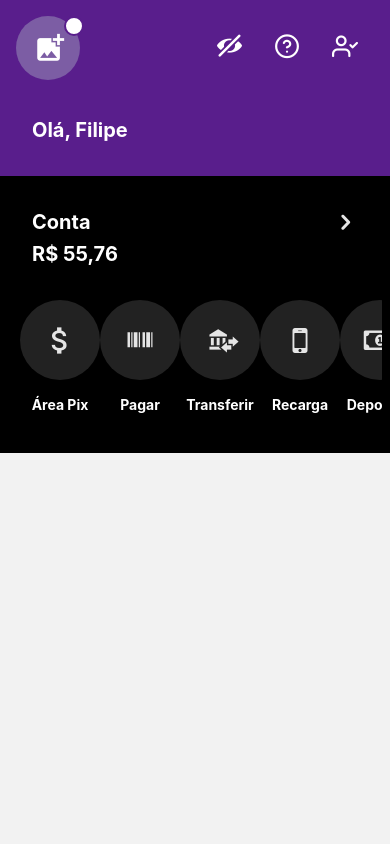
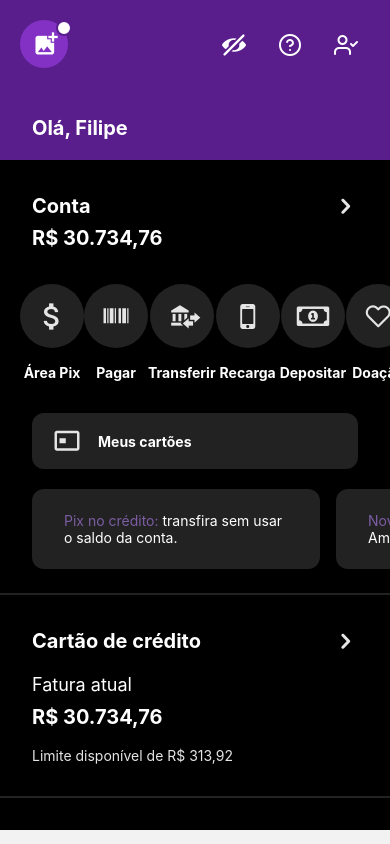
Before and after one commit to filipe-siqueira-oliveira/Nubank-Clone, a React Native app: screen /Home in a window 390 px wide. Built offline with nearby package versions, Linux system fonts and the light colour scheme.

Commit message:
feat: add creditcard section

```diff
--- /dev/null
+++ b/components/CardsList.js
@@ -0,0 +1,35 @@
+import { View, Text, ScrollView } from "react-native";
+import React from "react";
+
+const CardsList = () => {
+  return (
+    <ScrollView horizontal className="pb-2">
+      <View className="h-2 w-8" />
+      <View className="w-72 h-20 bg-nuGray mr-4 rounded-xl flex-row items-center px-8 space-x-4 mt-5 ">
+        <Text className="text-md text-nuText">
+          Pix no crédito:{" "}
+          <Text className="text-md text-[#FFF]">
+            transfira sem usar o saldo da conta.
+          </Text>
+        </Text>
+      </View>
+      <View className="w-72 h-20 bg-nuGray mr-4 rounded-xl flex-row items-center px-8 space-x-4 mt-5 ">
+        <Text className="text-md text-nuText ">
+          Novidade!{" "}
+          <Text className="text-md text-[#FFF]">Ganhe cashback na Amazon.</Text>
+        </Text>
+      </View>
+      <View className="w-72 h-20 bg-nuGray mr-4 rounded-xl flex-row items-center px-8 space-x-4 mt-5 ">
+        <Text className="text-md text-nuText">
+          Convide amigos para o Nubank{" "}
+          <Text className="text-md text-[#FFF]">
+            e desbloqueie brasões incríveis.
+          </Text>
+        </Text>
+      </View>
+      <View className="h-2 w-4" />
+    </ScrollView>
+  );
+};
+
+export default CardsList;
--- a/components/FuntionalitiesList.js
+++ b/components/FuntionalitiesList.js
@@ -10,21 +10,22 @@ import { AntDesign } from "@expo/vector-icons";
 
 const FuntionalitiesList = () => {
   return (
-    <ScrollView horizontal className="px-3 mt-8 space-x-3 pb-2 mx-2">
+    <ScrollView horizontal className="px-3 mt-8 space-x-3 pb-2">
+      <View className="h-2 w-2" />
       <View className="space-y-4 items-center justify-center">
-        <TouchableOpacity className="h-20 w-20 bg-nuGray rounded-full items-center justify-center">
+        <TouchableOpacity className="h-16 w-16 bg-nuGray rounded-full items-center justify-center">
           <MaterialIcons name="attach-money" size={35} color="#e5e5e5" />
         </TouchableOpacity>
         <Text className="text-[#FFF] text-md font-bold">Área Pix</Text>
       </View>
       <View className="space-y-4 items-center justify-center">
-        <TouchableOpacity className="h-20 w-20 bg-nuGray rounded-full items-center justify-center">
+        <TouchableOpacity className="h-16 w-16 bg-nuGray rounded-full items-center justify-center">
           <MaterialCommunityIcons name="barcode" size={30} color="#e5e5e5" />
         </TouchableOpacity>
         <Text className="text-[#FFF] text-md font-bold">Pagar</Text>
       </View>
       <View className="space-y-4 items-center justify-center">
-        <TouchableOpacity className="h-20 w-20 bg-nuGray rounded-full items-center justify-center pl-2">
+        <TouchableOpacity className="h-16 w-16 bg-nuGray rounded-full items-center justify-center pl-2">
           <MaterialCommunityIcons
             name="bank-transfer"
             size={35}
@@ -34,30 +35,30 @@ const FuntionalitiesList = () => {
         <Text className="text-[#FFF] text-md font-bold">Transferir</Text>
       </View>
       <View className="space-y-4 items-center justify-center">
-        <TouchableOpacity className="h-20 w-20 bg-nuGray rounded-full items-center justify-center">
+        <TouchableOpacity className="h-16 w-16 bg-nuGray rounded-full items-center justify-center">
           <FontAwesome name="mobile-phone" size={35} color="#e5e5e5" />
         </TouchableOpacity>
         <Text className="text-[#FFF] text-md font-bold">Recarga</Text>
       </View>
       <View className="space-y-4 items-center justify-center">
-        <TouchableOpacity className="h-20 w-20 bg-nuGray rounded-full items-center justify-center">
+        <TouchableOpacity className="h-16 w-16 bg-nuGray rounded-full items-center justify-center">
           <FontAwesome5 name="money-bill-alt" size={26} color="#e5e5e5" />
         </TouchableOpacity>
         <Text className="text-[#FFF] text-md font-bold">Depositar</Text>
       </View>
       <View className="space-y-4 items-center justify-center">
-        <TouchableOpacity className="h-20 w-20 bg-nuGray rounded-full items-center justify-center">
+        <TouchableOpacity className="h-16 w-16 bg-nuGray rounded-full items-center justify-center">
           <Feather name="heart" size={26} color="#e5e5e5" />
         </TouchableOpacity>
         <Text className="text-[#FFF] text-md font-bold">Doação</Text>
       </View>
       <View className="space-y-4 items-center justify-center">
-        <TouchableOpacity className="h-20 w-20 bg-nuGray rounded-full items-center justify-center">
+        <TouchableOpacity className="h-16 w-16 bg-nuGray rounded-full items-center justify-center">
           <AntDesign name="barschart" size={30} color="#e5e5e5" />
         </TouchableOpacity>
         <Text className="text-[#FFF] text-md font-bold">Investir</Text>
       </View>
-      <View className="w-1 h-4 bg-[#000]" />
+      <View className="w-8 h-4 bg-[#000]" />
     </ScrollView>
   );
 };
--- a/screens/HomeScreen.js
+++ b/screens/HomeScreen.js
@@ -10,29 +10,31 @@ import React from "react";
 import { MaterialIcons } from "@expo/vector-icons";
 import { Entypo } from "@expo/vector-icons";
 import { Feather } from "@expo/vector-icons";
+import { MaterialCommunityIcons } from "@expo/vector-icons";
 
 import FuntionalitiesList from "../components/FuntionalitiesList";
+import CardsList from "../components/CardsList";
 
 const HomeScreen = () => {
   return (
     <SafeAreaView>
       <ScrollView>
         {/* Header */}
-        <View className="bg-nuBg w-full h-44">
-          <View className="h-5 w-5 bg-[#FFF] rounded-full absolute top-4 left-16 z-50 border-2 border-nuBg" />
-          <TouchableOpacity className="h-16 w-16 bg-nuText rounded-full justify-center items-center absolute left-4 top-4 pl-1">
-            <MaterialIcons name="add-photo-alternate" size={34} color="white" />
+        <View className="bg-nuBg w-full h-40">
+          <View className="h-4 w-4 bg-[#FFF] rounded-full absolute top-5 left-14 z-50 border-2 border-nuBg" />
+          <TouchableOpacity className="h-12 w-12 bg-[#8331c4] rounded-full justify-center items-center absolute left-5 top-5 pl-1">
+            <MaterialIcons name="add-photo-alternate" size={28} color="white" />
           </TouchableOpacity>
           <View className="flex-row items-center justify-end mt-8 mx-8">
             <View className="flex-row space-x-8">
               <TouchableOpacity>
-                <Entypo name="eye-with-line" size={25} color="white" />
+                <Entypo name="eye-with-line" size={24} color="white" />
               </TouchableOpacity>
               <TouchableOpacity>
-                <Feather name="help-circle" size={26} color="white" />
+                <Feather name="help-circle" size={24} color="white" />
               </TouchableOpacity>
               <TouchableOpacity>
-                <Feather name="user-check" size={26} color="white" />
+                <Feather name="user-check" size={24} color="white" />
               </TouchableOpacity>
             </View>
           </View>
@@ -43,18 +45,57 @@ const HomeScreen = () => {
 
         {/* Body */}
         <View className="w-full h-auto bg-[#000] py-8">
-          <View className="flex-row justify-between mx-8">
+          <TouchableOpacity className="flex-row justify-between mx-8">
             <View className="space-y-1">
               <Text className="text-xl font-bold text-[#FFF]">Conta</Text>
-              <Text className="text-xl font-bold text-[#FFF]">R$ 55,76</Text>
+              <Text className="text-xl font-bold text-[#FFF]">
+                R$ 30.734,76
+              </Text>
             </View>
-            <TouchableOpacity>
+            <View>
               <Entypo name="chevron-right" size={26} color="#e5e5e5" />
-            </TouchableOpacity>
-          </View>
+            </View>
+          </TouchableOpacity>
 
           {/* Funtionalities */}
           <FuntionalitiesList />
+
+          <TouchableOpacity className="w-auto h-14 bg-nuGray mx-8 rounded-xl flex-row items-center px-5 space-x-4 mt-6">
+            <MaterialCommunityIcons
+              name="credit-card-chip-outline"
+              size={30}
+              color="#e5e5e5"
+            />
+            <Text className="text-md font-bold text-[#FFF]">Meus cartões</Text>
+          </TouchableOpacity>
+
+          <CardsList />
+
+          {/* Divider */}
+          <View style={{ height: 2 }} className="w-full bg-nuGray mt-4" />
+
+          <TouchableOpacity className="flex-row justify-between mx-8 my-8">
+            <View className="space-y-4">
+              <Text className="text-xl font-bold text-[#FFF]">
+                Cartão de crédito
+              </Text>
+              <View className="space-y-1">
+                <Text className="text-lg text-[#FFF]">Fatura atual</Text>
+                <Text className="text-xl font-bold text-[#FFF]">
+                  R$ 30.734,76
+                </Text>
+              </View>
+              <Text className="text-md text-[#e5e5e5]">
+                Limite disponível de R$ 313,92
+              </Text>
+            </View>
+            <View>
+              <Entypo name="chevron-right" size={26} color="#e5e5e5" />
+            </View>
+          </TouchableOpacity>
+
+          {/* Divider */}
+          <View style={{ height: 2 }} className="w-full bg-nuGray" />
         </View>
       </ScrollView>
     </SafeAreaView>
```
